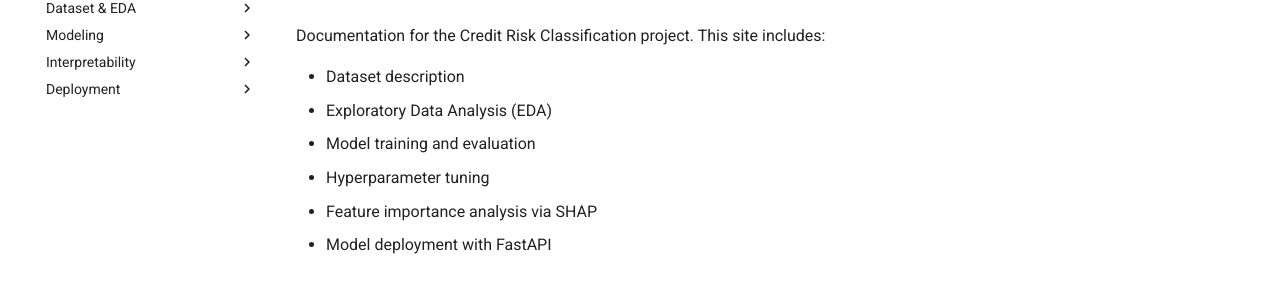
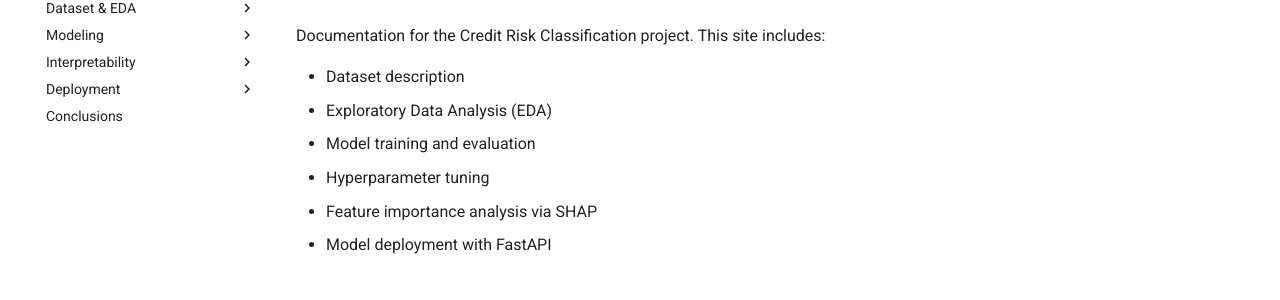
Before and after one commit to Yb1ku/german-credit-risk, an MkDocs documentation site: the page built from docs/index.md, in a window 1280 px wide. Shown: the part 157-457 px from the top of the page. Built offline with MkDocs 1.6.1 and Material for MkDocs 9.7.7, drawn with Linux system fonts in a browser that asks for light colours.

Commit message:
Documentation update

```diff
--- a/mkdocs.yml
+++ b/mkdocs.yml
@@ -21,6 +21,7 @@
   - Dataset & EDA:
       - Dataset overview: eda/dataset_overview.md
       - Exploratory Data Analysis: eda/exploration.md
+      - Queries: eda/queries.md
   - Modeling:
       - Baseline model: modeling/baseline_model.md
       - Hyperparameter Tuning: modeling/hyperparameter_tuning.md
@@ -28,6 +29,7 @@
       - Interpretability analysis: interpretation/shap_summary.md
   - Deployment:
       - API Endpoint: deployment/api_endpoint.md
+  - Conclusions: conclusions.md
 
 markdown_extensions:
   - toc:
```
Also changed, not shown: docs/conclusions/conclusions.md (added), docs/eda/queries.md (added).
